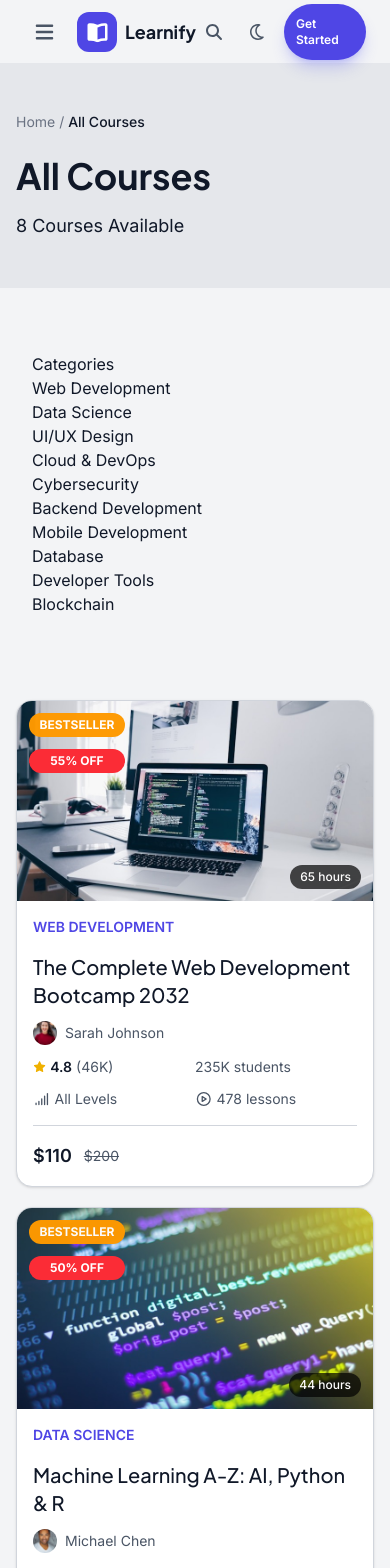
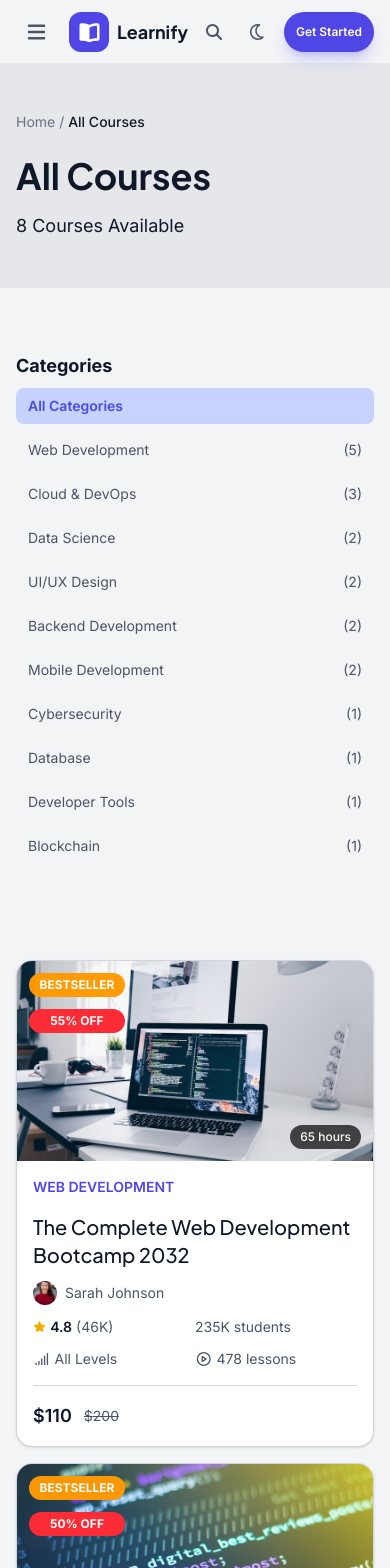
Before and after one commit to Ahmed-Osama99/learnify, a React (Vite) app: page /courses in a window 390 px wide. Shown: the top 1568 px of the page. Built offline with nearby package versions, Linux system fonts and the light colour scheme.

Commit message:
add courses page

```diff
--- a/src/components/Footer.jsx
+++ b/src/components/Footer.jsx
@@ -1,4 +1,6 @@
 import { Link } from "react-router-dom";
+import { getAllCategories } from "/src/services/courseService.js";
+import useFetch from "/src/hooks/useFetch";
 import { FontAwesomeIcon } from "@fortawesome/react-fontawesome";
 import { faBookOpen } from "@fortawesome/free-solid-svg-icons";
 import {
@@ -11,10 +13,11 @@ import {
 } from "@fortawesome/free-brands-svg-icons";
 
 const Footer = () => {
+  const { data: categoryData } = useFetch(getAllCategories);
   return (
-    <footer>
+    <footer className="bg-gray-200 dark:bg-gray-900/50">
       <div className="container grid gap-x-20 gap-y-10 py-12 lg:grid-cols-3">
-        <div className="">
+        <div>
           <Link className="group flex items-center gap-2" to="/">
             <div className="flex h-10 w-10 items-center justify-center rounded-xl bg-primary-600 transition-colors group-hover:bg-primary-700">
               <FontAwesomeIcon
@@ -27,7 +30,7 @@ const Footer = () => {
               Learnify
             </span>
           </Link>
-          <p className="mt-4 text-gray-500 dark:text-gray-400">
+          <p className="mt-4 text-gray-600 dark:text-gray-400">
             {" "}
             Master new skills with world-class instructors. Access thousands of
             courses in technology, business, design, and more.{" "}
@@ -59,64 +62,91 @@ const Footer = () => {
             </a>
           </div>
         </div>
-        <div className="grid gap-x-6 gap-y-4 md:grid-cols-3 lg:col-span-2">
-          <div className="flex flex-col gap-3">
-            <h3>Categories</h3>
-            <Link to="/" className="text-gray-600 hover:text-primary-600">
-              Web Development
-            </Link>
-            <Link to="/" className="text-gray-600 hover:text-primary-600">
-              Data Science{" "}
-            </Link>
-            <Link to="/" className="text-gray-600 hover:text-primary-600">
-              UI/UX Design
-            </Link>
-            <Link to="/" className="text-gray-600 hover:text-primary-600">
-              Business
-            </Link>
-            <Link to="/" className="text-gray-600 hover:text-primary-600">
-              Digital Marketing{" "}
-            </Link>
-            <Link to="/" className="text-gray-600 hover:text-primary-600">
-              Mobile Development{" "}
-            </Link>
+        <div className="grid gap-x-6 gap-y-4 md:grid-cols-4 lg:col-span-2">
+          <div className="col-span-2">
+            <h3 className="mb-4">Categories</h3>
+            <div className="grid grid-cols-2 gap-y-2">
+              {categoryData &&
+                categoryData.map((cat) => (
+                  <Link
+                    key={cat.name}
+                    to={`/courses?category=${cat.name}`}
+                    className="text-gray-600 hover:text-primary-600 dark:text-gray-400"
+                  >
+                    {cat.name}
+                  </Link>
+                ))}
+            </div>
           </div>
           <div className="flex flex-col gap-3">
             <h3>Company</h3>
-            <Link to="/" className="text-gray-600 hover:text-primary-600">
+            <Link
+              to="/"
+              className="text-gray-600 hover:text-primary-600 dark:text-gray-400"
+            >
               About Us
             </Link>
-            <Link to="/" className="text-gray-600 hover:text-primary-600">
+            <Link
+              to="/"
+              className="text-gray-600 hover:text-primary-600 dark:text-gray-400"
+            >
               Become an Instructor
             </Link>
-            <Link to="/" className="text-gray-600 hover:text-primary-600">
+            <Link
+              to="/"
+              className="text-gray-600 hover:text-primary-600 dark:text-gray-400"
+            >
               Careers
             </Link>
-            <Link to="/" className="text-gray-600 hover:text-primary-600">
+            <Link
+              to="/"
+              className="text-gray-600 hover:text-primary-600 dark:text-gray-400"
+            >
               Blog
             </Link>
-            <Link to="/" className="text-gray-600 hover:text-primary-600">
+            <Link
+              to="/"
+              className="text-gray-600 hover:text-primary-600 dark:text-gray-400"
+            >
               Press
             </Link>
-            <Link to="/" className="text-gray-600 hover:text-primary-600">
+            <Link
+              to="/"
+              className="text-gray-600 hover:text-primary-600 dark:text-gray-400"
+            >
               Contact{" "}
             </Link>
           </div>
           <div className="flex flex-col gap-3">
             <h3>Support</h3>
-            <Link to="/" className="text-gray-600 hover:text-primary-600">
+            <Link
+              to="/"
+              className="text-gray-600 hover:text-primary-600 dark:text-gray-400"
+            >
               Help Center{" "}
             </Link>
-            <Link to="/" className="text-gray-600 hover:text-primary-600">
+            <Link
+              to="/"
+              className="text-gray-600 hover:text-primary-600 dark:text-gray-400"
+            >
               FAQs{" "}
             </Link>
-            <Link to="/" className="text-gray-600 hover:text-primary-600">
+            <Link
+              to="/"
+              className="text-gray-600 hover:text-primary-600 dark:text-gray-400"
+            >
               Terms of Service{" "}
             </Link>
-            <Link to="/" className="text-gray-600 hover:text-primary-600">
+            <Link
+              to="/"
+              className="text-gray-600 hover:text-primary-600 dark:text-gray-400"
+            >
               Privacy Policy{" "}
             </Link>
-            <Link to="/" className="text-gray-600 hover:text-primary-600">
+            <Link
+              to="/"
+              className="text-gray-600 hover:text-primary-600 dark:text-gray-400"
+            >
               Accessability{" "}
             </Link>
           </div>
--- a/src/components/Navbar.jsx
+++ b/src/components/Navbar.jsx
@@ -38,7 +38,7 @@ const Navbar = () => {
   });
 
   return (
-    <header className="sticky top-0 z-10 flex h-16 items-center border-b border-gray-200 bg-gray-100 px-2 md:px-8 lg:h-20 dark:border-gray-800 dark:bg-gray-950/95">
+    <header className="sticky top-0 z-10 flex h-16 items-center border-b border-gray-200 bg-gray-100/95 lg:h-20 dark:border-gray-800 dark:bg-gray-950/95">
       <div className="container flex items-center justify-between">
         <div className="flex gap-3 lg:gap-4">
           {/* Mobile Menu toggle */}
--- a/src/hooks/useFetch.js
+++ b/src/hooks/useFetch.js
@@ -1,24 +1,33 @@
 import { useEffect, useState } from "react";
 
-const useFetch = (fetchFn) => {
+const useFetch = (fetchFn, param) => {
   const [data, setData] = useState(null);
   const [error, setError] = useState(null);
   const [isLoading, setIsLoading] = useState(true);
 
   useEffect(() => {
+    let cancelled = false;
+
     async function load() {
+      setData(null);
+      setIsLoading(true);
+      setError(null);
       try {
-        const result = await fetchFn();
-        setData(result);
+        const result = await fetchFn(param);
+        if (!cancelled) setData(result);
       } catch (err) {
-        setError(err.message);
+        if (!cancelled) setError(err.message);
       } finally {
-        setIsLoading(false);
+        if (!cancelled) setIsLoading(false);
       }
     }
 
     load();
-  }, []);
+
+    return () => {
+      cancelled = true;
+    };
+  }, [fetchFn, param]);
   return { data, isLoading, error };
 };
 
--- a/src/pages/Courses/Courses.jsx
+++ b/src/pages/Courses/Courses.jsx
@@ -1,33 +1,54 @@
 import PageIntro from "/src/components/PageIntro";
+import { useLocation, Link } from "react-router-dom";
 import {
   getAllCourses,
   getAllCategories,
+  getCoursesByCategory,
 } from "/src/services/courseService.js";
 import CourseCard from "/src/components/CourseCard";
 import useFetch from "/src/hooks/useFetch";
 const Courses = () => {
+  const location = useLocation();
+  const category = new URLSearchParams(location.search).get("category");
+  console.log(category);
+  const getCourses = category ? getCoursesByCategory : getAllCourses;
   const {
-    data: allCourses,
+    data: coursesData,
     error: coursesError,
     isLoading: coursesLoading,
-  } = useFetch(getAllCourses);
-  const {
-    data: categoryData,
-    error: categoryError,
-    isLoading: categoryLoading,
-  } = useFetch(getAllCategories);
+  } = useFetch(getCourses, category);
+  const { data: categoryData } = useFetch(getAllCategories);
   return (
     <main>
       <PageIntro />
-      <div className="container py-12 gap-5 flex flex-col lg:flex-row">
+      <div className="container flex flex-col gap-8 py-12 lg:flex-row">
         {/* filtering section */}
-        <div className="p-4">
-          {/* categories */}
-          <h3>Categories</h3>
-          <div>{categoryData && categoryData.map((cat) => <p>{cat}</p>)}</div>
-        </div>
+        <aside className="py-4 lg:w-1/5">
+          <div className="sticky top-24">
+            {/* categories */}
+            <h3 className="mb-2 text-lg font-bold">Categories</h3>
+            <div className="flex flex-col gap-2">
+              <Link
+                to={`/courses`}
+                className={`rounded-lg px-3 py-2 text-sm transition-all duration-300 ${!category ? "bg-primary-200 font-semibold text-primary-600 dark:bg-primary-900/30 dark:text-primary-500" : "text-gray-600 hover:bg-gray-200 dark:text-gray-400 dark:hover:bg-gray-800"}`}
+              >
+                All Categories
+              </Link>
+              {categoryData?.map((cat) => (
+                <Link
+                  key={cat.name}
+                  to={`/courses?category=${encodeURIComponent(cat.name)}`}
+                  className={`flex items-center justify-between rounded-lg px-3 py-2 text-sm transition-all duration-300 ${category === cat.name ? "bg-primary-200 font-semibold text-primary-600 dark:bg-primary-900/30 dark:text-primary-500" : "text-gray-600 hover:bg-gray-200 dark:text-gray-400 dark:hover:bg-gray-800"}`}
+                >
+                  {cat.name}
+                  <span>({cat.count})</span>
+                </Link>
+              ))}
+            </div>
+          </div>
+        </aside>
         {/* courses section */}
-        <div>
+        <div className="lg:w-4/5">
           {coursesLoading && (
             <p className="mt-10 text-center text-xl font-bold">
               Loading courses...
@@ -38,9 +59,9 @@ const Courses = () => {
               Error: {coursesError}
             </p>
           )}
-          {allCourses && (
-            <div className="mt-12 grid grid-cols-[repeat(auto-fill,minmax(250px,1fr))] gap-5">
-              {allCourses.map((c) => (
+          {coursesData && (
+            <div className="mt-12 grid grid-cols-[repeat(auto-fill,minmax(250px,1fr))] gap-4">
+              {coursesData.map((c) => (
                 <CourseCard key={c.id} course={c} />
               ))}
             </div>
--- a/src/services/courseService.js
+++ b/src/services/courseService.js
@@ -6,19 +6,24 @@ export const getAllCourses = async () => {
 };
 
 export const getMostEnrolledCourses = async () => {
-  const data = await apiGet("courses");
+  const data = await getAllCourses();
   const bestCourses = data.sort((a, b) => b.enrolled - a.enrolled);
-  return bestCourses.slice(0, 4); // most 6 courses get enrolled
+  return bestCourses.slice(0, 4); // most 4 courses get enrolled
 };
 
 export const getAllCategories = async () => {
-  const data = await apiGet("courses");
-  const categories = new Set(data.map((c) => c.category));
-  return [...categories];
+  const data = await getAllCourses();
+  const map = new Map();
+  for (const course of data) {
+    map.set(course.category, (map.get(course.category) || 0) + 1);
+  }
+  return Array.from(map.entries(), ([name, count]) => ({ name, count })).sort(
+    (a, b) => b.count - a.count,
+  );
 };
 
 export const getCoursesByCategory = async (cat) => {
-  const data = await apiGet("courses");
+  const data = await getAllCourses();
   const coursesWithCat = data.filter((c) => c.category === cat);
 
   return coursesWithCat;
```
